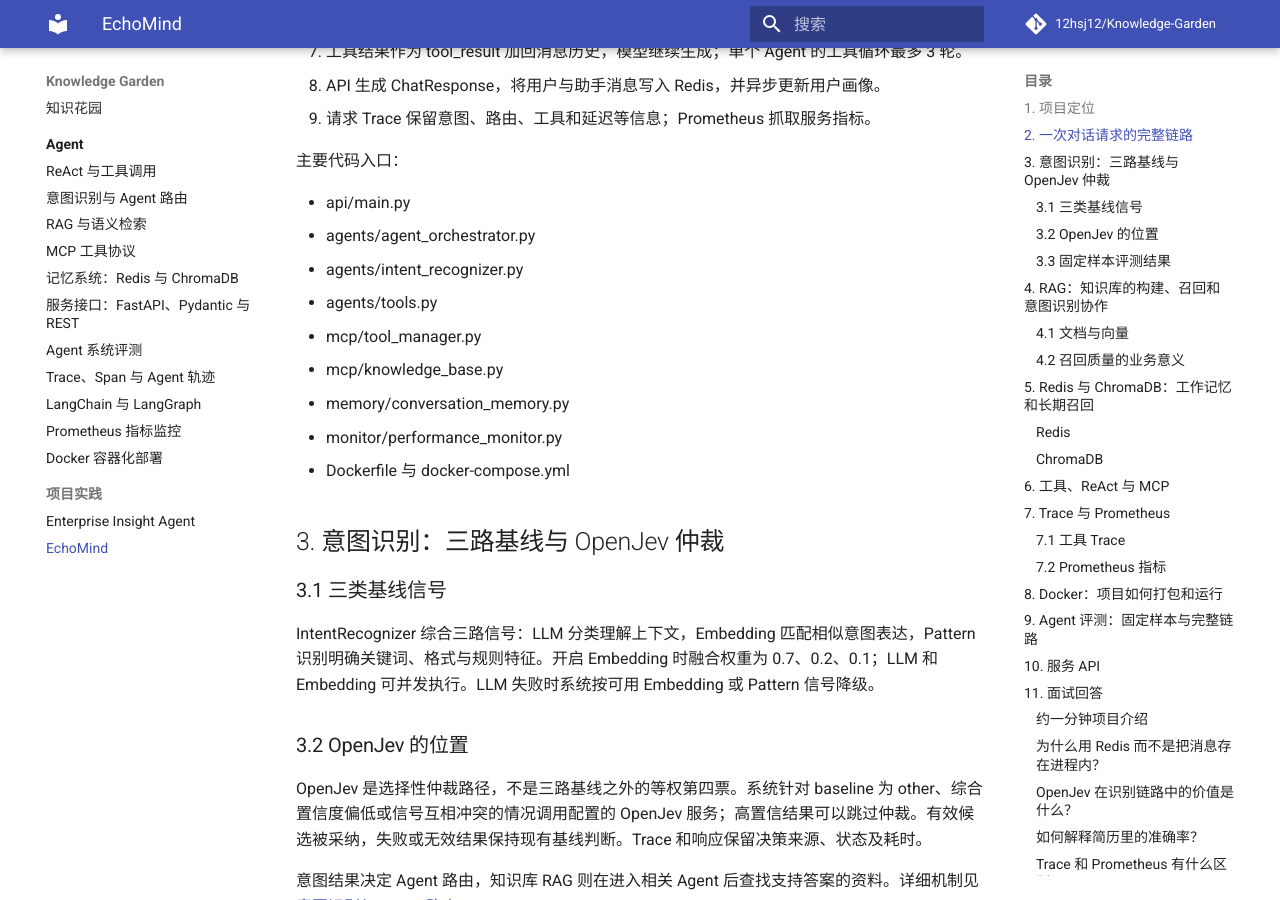
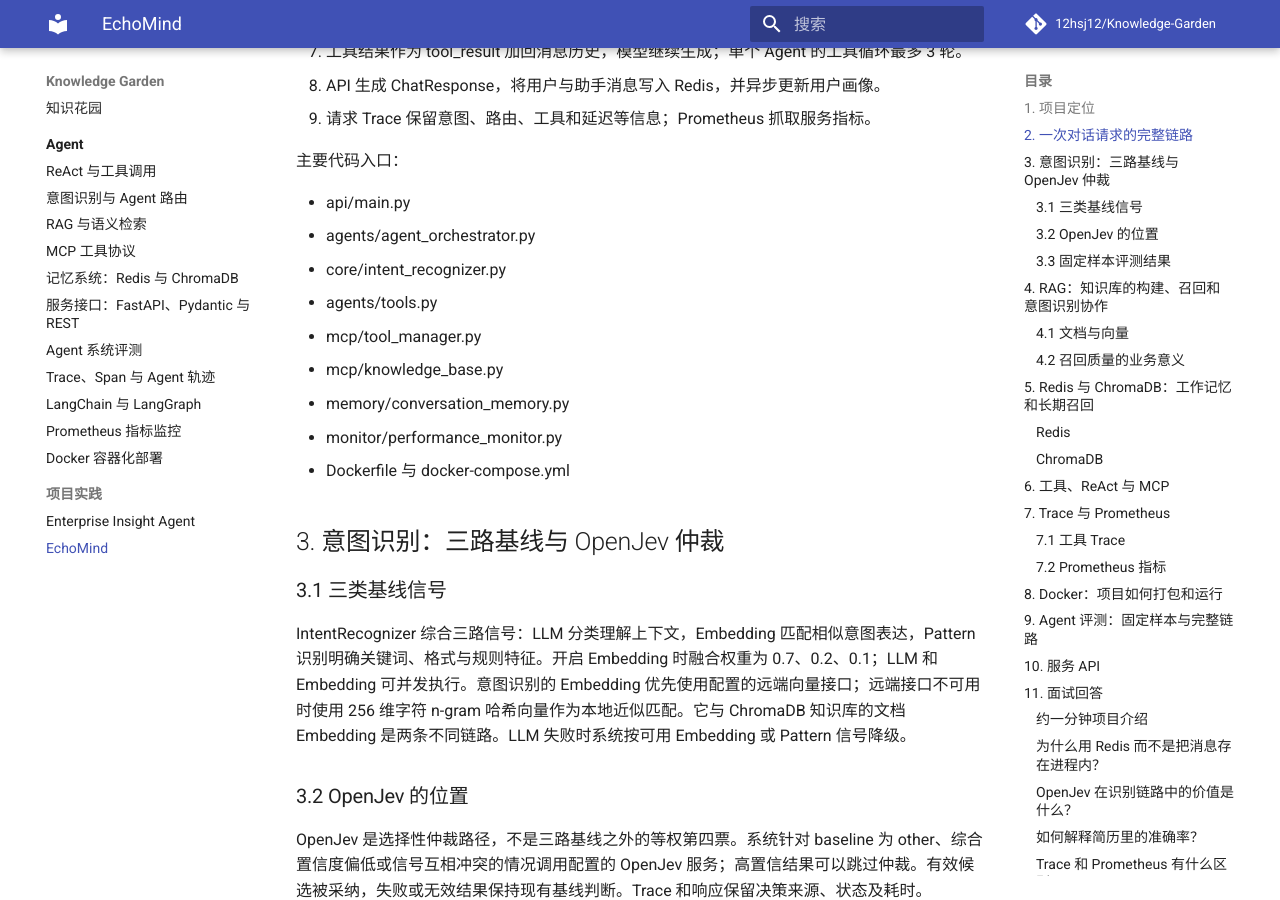
Before and after one commit to 12hsj12/Knowledge-Garden, an MkDocs documentation site: the page built from docs/projects/echomind.md, in a window 1280 px wide and 900 px high, scrolled down 612 px. Built offline with MkDocs 1.6.1 and Material for MkDocs 9.7.7, drawn with Linux system fonts in a browser that asks for light colours; comment, search, counter and statistics services are not loaded; some of the changed text lies outside the part shown.

Commit message:
校准 EchoMind 意图与指标实现细节

```diff
--- a/docs/projects/echomind.md
+++ b/docs/projects/echomind.md
@@ -20,7 +20,7 @@ EchoMind 是面向电商售后场景的多 Agent 智能客服系统。FastAPI
 
 - api/main.py
 - agents/agent_orchestrator.py
-- agents/intent_recognizer.py
+- core/intent_recognizer.py
 - agents/tools.py
 - mcp/tool_manager.py
 - mcp/knowledge_base.py
@@ -32,7 +32,7 @@ EchoMind 是面向电商售后场景的多 Agent 智能客服系统。FastAPI
 
 ### 3.1 三类基线信号
 
-IntentRecognizer 综合三路信号：LLM 分类理解上下文，Embedding 匹配相似意图表达，Pattern 识别明确关键词、格式与规则特征。开启 Embedding 时融合权重为 0.7、0.2、0.1；LLM 和 Embedding 可并发执行。LLM 失败时系统按可用 Embedding 或 Pattern 信号降级。
+IntentRecognizer 综合三路信号：LLM 分类理解上下文，Embedding 匹配相似意图表达，Pattern 识别明确关键词、格式与规则特征。开启 Embedding 时融合权重为 0.7、0.2、0.1；LLM 和 Embedding 可并发执行。意图识别的 Embedding 优先使用配置的远端向量接口；远端接口不可用时使用 256 维字符 n-gram 哈希向量作为本地近似匹配。它与 ChromaDB 知识库的文档 Embedding 是两条不同链路。LLM 失败时系统按可用 Embedding 或 Pattern 信号降级。
 
 ### 3.2 OpenJev 的位置
 
@@ -107,7 +107,7 @@ mcp/tool_manager.py 中的 MCPToolManager 是自定义工具管理层，负责
 
 ### 7.2 Prometheus 指标
 
-FastAPI 的 /metrics 暴露 Prometheus 格式指标。当前监控组件定义 Agent 成功率、Agent 延迟、工具成功率和请求计数相关指标；监控模块定期收集成功率与平均耗时等统计，并维护异常阈值和告警建议。Prometheus 以 10 秒间隔抓取 echomind:8000/metrics，适合观察服务指标随时间的变化。
+FastAPI 的 /metrics 暴露 Prometheus 格式指标。当前监控组件定义 Agent 成功率 Gauge、Agent 延迟 Histogram、工具成功率 Gauge，以及 requests_total Counter。PerformanceMonitor 定期更新成功率类 Gauge 和平均耗时 Histogram；requests_total 当前已注册，但采集循环没有请求递增埋点。agent_latency_ms 记录的是采集周期读取到的平均延迟，不是逐请求原始耗时分布。Prometheus 以 10 秒间隔抓取 echomind:8000/metrics，适合观察已更新指标随时间的变化。
 
 Trace 用来追踪单次请求的详细路径；Prometheus 用聚合时间序列回答整体成功率、延迟和趋势问题。项目部署中的 scrape 配置和指标类型见[Prometheus 指标监控](../agent/prometheus.md)。
 
```
